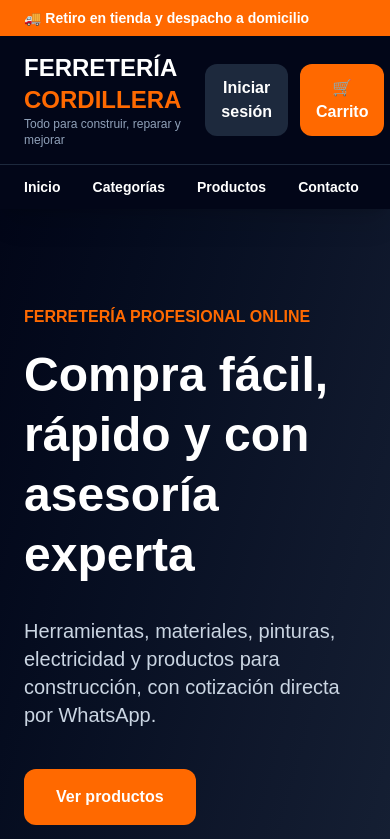
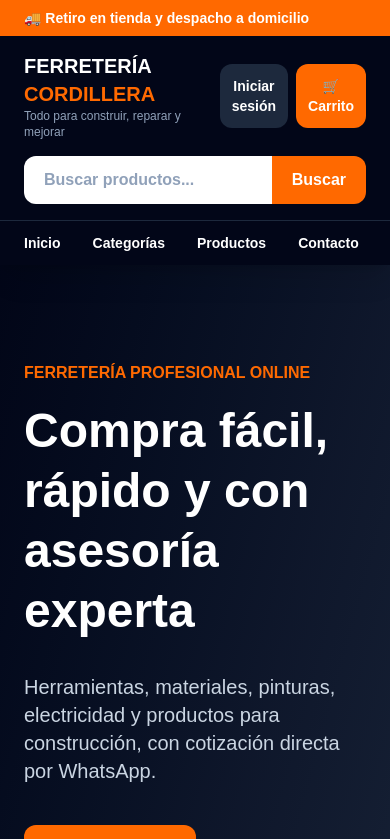
Before and after one commit to rodrigoalvearestudioloslagos/ferreteria-cordillera, a Next.js app: page / in a window 390 px wide. Shown: the top 839 px of the page. Built offline with nearby package versions, Linux system fonts and the light colour scheme.

Commit message:
Mejora buscador mobile

```diff
--- a/app/page.jsx
+++ b/app/page.jsx
@@ -100,9 +100,9 @@ export default function Home() {
       </div>
 
       <header className="sticky top-0 z-50 bg-slate-950 text-white shadow-xl">
-        <div className="max-w-7xl mx-auto px-6 py-4 flex items-center justify-between gap-6">
+        <div className="max-w-7xl mx-auto px-6 py-4 flex items-center justify-between gap-4">
           <div>
-            <h1 className="text-2xl font-black">
+            <h1 className="text-xl md:text-2xl font-black">
               FERRETERÍA <span className="text-orange-500">CORDILLERA</span>
             </h1>
             <p className="text-xs text-slate-400">
@@ -110,30 +110,17 @@ export default function Home() {
             </p>
           </div>
 
-          <div className="hidden lg:flex flex-1 max-w-xl">
-            <input
-              value={busqueda}
-              onChange={(e) => setBusqueda(e.target.value)}
-              className="w-full rounded-l-xl px-5 py-3 text-black text-lg font-semibold bg-white placeholder:text-slate-400 outline-none"
-              placeholder="Buscar productos..."
-            />
-
-            <button className="bg-orange-500 px-6 rounded-r-xl font-black hover:bg-orange-600">
-              Buscar
-            </button>
-          </div>
-
-          <div className="flex gap-3">
+          <div className="flex gap-2 md:gap-3">
             <button
               onClick={() => setLoginOpen(true)}
-              className="bg-slate-800 px-4 py-3 rounded-xl font-bold hover:bg-slate-700"
+              className="bg-slate-800 px-3 md:px-4 py-3 rounded-xl text-sm md:text-base font-bold hover:bg-slate-700"
             >
               {usuario ? `Hola, ${usuario}` : "Iniciar sesión"}
             </button>
 
             <button
               onClick={() => setCartOpen(true)}
-              className="relative bg-orange-500 px-4 py-3 rounded-xl font-black hover:bg-orange-600"
+              className="relative bg-orange-500 px-3 md:px-4 py-3 rounded-xl text-sm md:text-base font-black hover:bg-orange-600"
             >
               🛒 Carrito
               {carrito.length > 0 && (
@@ -141,6 +128,21 @@ export default function Home() {
                   {carrito.length}
                 </span>
               )}
+            </button>
+          </div>
+        </div>
+
+        <div className="max-w-7xl mx-auto px-6 pb-4">
+          <div className="flex w-full">
+            <input
+              value={busqueda}
+              onChange={(e) => setBusqueda(e.target.value)}
+              className="w-full rounded-l-xl px-5 py-3 text-black text-base md:text-lg font-semibold bg-white placeholder:text-slate-400 outline-none"
+              placeholder="Buscar productos..."
+            />
+
+            <button className="bg-orange-500 px-5 md:px-8 rounded-r-xl font-black text-white hover:bg-orange-600">
+              Buscar
             </button>
           </div>
         </div>
```
